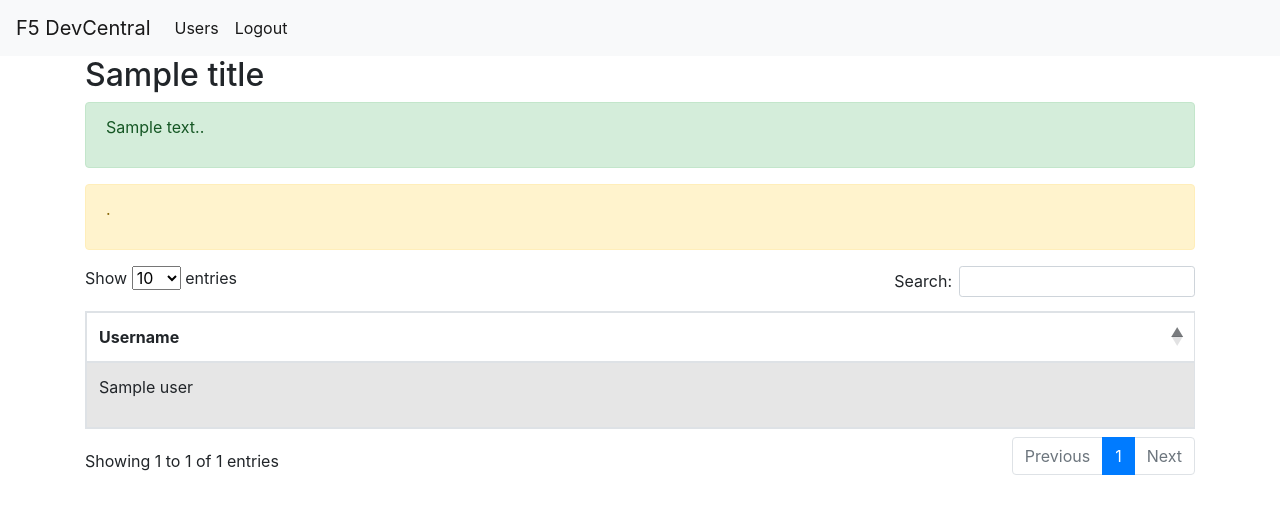
After one commit to f5devcentral/fdc_org_mgmt, a Flask app: template app/templates/gh_users.j2 in a window 1280 px wide. The commit adds this page. Shown: the top 514 px of the page. Run offline with Flask 2, Linux system fonts and the light colour scheme; the template is opened without the code that fills it: most values are stand-ins (such as "Sample title", 1, 10 or a date in 2020); parts of the project's set-up code (start-up, migrations or seed data) failed here and were passed over; some libraries are stand-ins or nearby versions.

Commit message:
audit github member enrollment

```diff
--- a/app/app.py
+++ b/app/app.py
@@ -8,7 +8,7 @@
 from botocore.exceptions import ClientError
 from azure import get_azure_user, get_azure_users, is_employee
 from users import add_user, convert_user, enroll_user, get_user, get_users, is_enrolled, remove_user
-from github import get_github_user, is_org_owner
+from github import get_github_user, get_github_users, is_org_owner
 import boto3
 
 # Define the Flask app
@@ -162,8 +162,8 @@
     return render_template("users.j2", title="GitHub User Mappings", users=users, owner=owner, action_message=action_message, error_message=error_message)
 
 
-@app.route("/users/audit", methods=['GET', 'POST'])
-def users_audit():
+@app.route("/users/audit/employee", methods=['GET', 'POST'])
+def users_audit_employee():
     # Ensure the user is authenticated against Azure and GitHub
     if not azure.authorized:
         return redirect(url_for("azure.login"))
@@ -227,6 +227,33 @@
     return render_template("users.j2", title="GitHub User Not Employeed", users=not_employee, owner=owner, action_message=action_message, error_message=error_message)
 
 
+@app.route("/users/audit/github", methods=['GET', 'POST'])
+def users_audit_github():
+    # Ensure the user is authenticated against Azure and GitHub
+    if not azure.authorized:
+        return redirect(url_for("azure.login"))
+    if not github.authorized:
+        return redirect(url_for("github.login"))
+
+    # set default action messasge
+    action_message = None
+    error_message = None
+
+    # you need to be an owner to run this task
+    owner = is_org_owner(github)
+
+    # get scan from DynamoDB
+    users = get_users()
+
+    # get github org members
+    gh_users = get_github_users()
+    for user in users:
+        if user['username'].lower() in gh_users:
+            gh_users.remove(user['username'].lower())
+
+    return render_template("gh_users.j2", title="GitHub User Not Enrolled", users=gh_users, owner=owner, action_message=action_message, error_message=error_message)
+
+
 @ app.route("/logout")
 def logout():
     session.clear()
--- a/app/templates/base.j2
+++ b/app/templates/base.j2
@@ -38,8 +38,14 @@
             <ul class="navbar-nav">
                 {% if 'logout' not in request.path %}
                 {% if owner is sameas true %}
-                <li class="nav-item active">
-                    <a class="nav-link" href="/users/audit">Audit</a>
+                <li class="nav-item dropdown">
+                    <a class="nav-link dropdown-toggle" href="#" id="navbarDropdown" role="button" data-toggle="dropdown" aria-haspopup="true" aria-expanded="false">
+                    Audit
+                    </a>
+                    <div class="dropdown-menu" aria-labelledby="navbarDropdown">
+                    <a class="dropdown-item" href="/users/audit/employee">Employee Audit</a>
+                    <a class="dropdown-item" href="/users/audit/github">GitHub Enrolled Audit</a>
+                    </div>
                 </li>
                 {% endif %}
                 <li class="nav-item active">
--- /dev/null
+++ b/app/templates/gh_users.j2
@@ -0,0 +1,29 @@
+{% extends 'base.j2' %}
+
+{% block content %}
+    <h2>{{ title }}</h2>
+    {% if action_message is not none %}
+    <div class="alert alert-success" role="alert">
+        <p>{{ action_message }}.</p>
+    </div>
+    {% endif %}
+    {% if error_message is not none %}
+    <div class="alert alert-warning" role="alert">
+        <p>{{ error_message }}.</p>
+    </div>
+    {% endif %}
+    <table id=users class="table table-striped table-bordered" style="width:100%">
+        <thead>
+            <tr>
+                <th scope="col">Username</th>
+            </tr>
+        </thead>
+        <tbody>
+            {% for user in users %}
+            <tr>
+                <td><p class="text">{{ user }}</p></td>
+            </tr>
+            {% endfor %}
+        </tbody>
+    </table>
+{% endblock %}
```
Also changed, not shown: app/github.py (+35 -0 lines).
